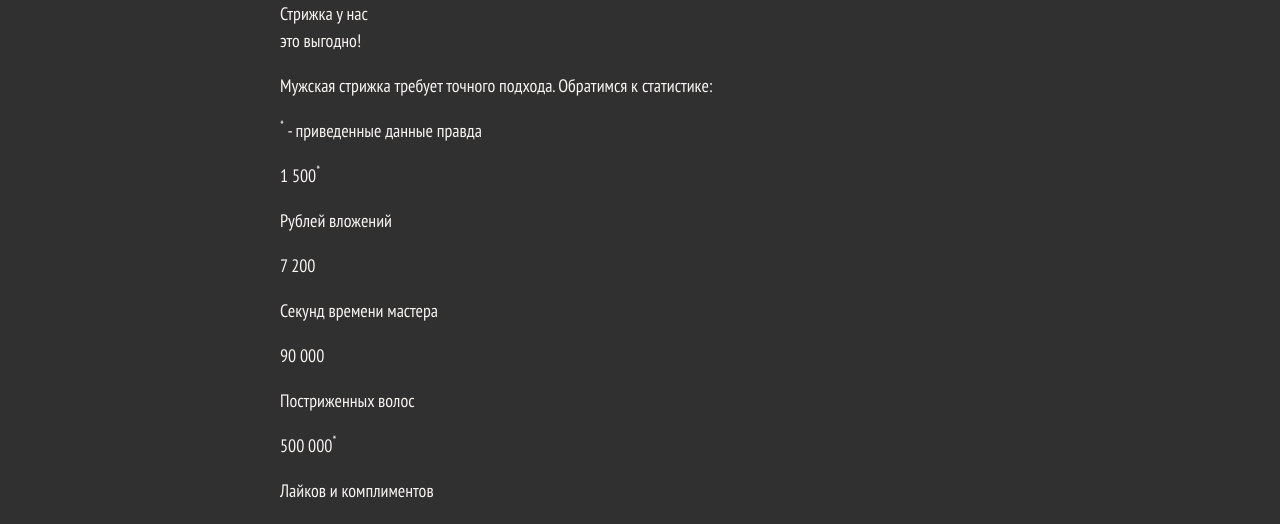
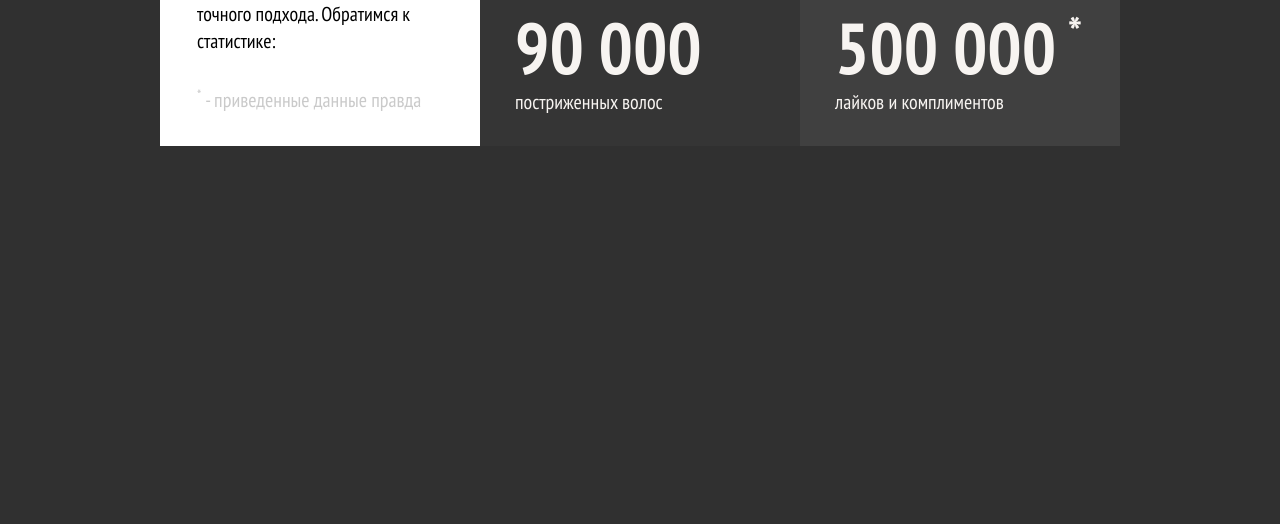
Before and after one commit to katheryn-k/barbershop-borodinski, a plain HTML site: page app/index.html in a window 1280 px wide. Shown: the part 736-1260 px from the top of the page. After the commit the page ends 1038 px from the top, so only its background shows below. Drawn offline with Linux system fonts and the light colour scheme.

Commit message:
feat: add stats section styles

```diff
--- a/src/scss/_settings.scss
+++ b/src/scss/_settings.scss
@@ -39,6 +39,7 @@ ul {
 }
 
 .site-container {
+  position: relative;
   overflow: hidden;
 }
 
--- /dev/null
+++ b/src/scss/components/_main.scss
@@ -0,0 +1,3 @@
+.main {
+
+}
--- /dev/null
+++ b/src/scss/components/_stats.scss
@@ -0,0 +1,81 @@
+.stats {
+  min-height: 318px;
+
+  &__container {
+    position: absolute;
+    left: 0;
+    right: 0;
+    bottom: 15%;
+    display: grid;
+    grid-template-columns: minmax(320px, auto) minmax(640px, auto);
+    grid-template-rows: minmax(318px, auto);
+    padding: 0;
+  }
+
+  &__header {
+    padding: 27px 37px;
+    color: var(--color-black);
+    background-color: var(--color-white);
+  }
+
+  &__title {
+    margin: 0 0 41px 0;
+    font-weight: 700;
+    font-size: 40px;
+    line-height: 40px;
+  }
+
+  &__promo {
+    margin: 0;
+    padding-right: 30px;
+    padding-bottom: 32px;
+    font-size: 20px;
+    line-height: 27px;
+
+    &--gray {
+      margin: 0;
+      padding: 0;
+      font-size: 20px;
+      color: var(--color-silver);
+    }
+  }
+
+  &__list {
+    display: grid;
+    grid-template-columns: repeat(2, 320px);
+    grid-template-rows: minmax(80px, 159px) minmax(80px, 159px);
+  }
+
+  &__item {
+    padding: 25px 35px 28px;
+  }
+
+  &__figure {
+    position: relative;
+    margin: 0 0 7px 0;
+    font-weight: 700;
+    font-size: 72px;
+    line-height: 72px;
+
+    &--star {
+      position: relative;
+      left: 12px;
+      top: -26px;
+      font-size: 60%;
+    }
+  }
+
+  &__info {
+    margin: 0;
+    font-size: 20px;
+    line-height: 27px;
+    text-transform: lowercase;
+  }
+
+  @each $color in tundora, gray-deep, dark-gray, tundora {
+
+    .stats__item--#{$color} {
+      background-color: var(--color-#{$color});
+    }
+  }
+}
--- a/src/scss/main.scss
+++ b/src/scss/main.scss
@@ -12,3 +12,5 @@
 @import "./components/header";
 @import "./components/page-logo";
 @import "./components/page-navbar";
+@import "./components/main";
+@import "./components/stats";
```
Also changed, not shown: app/css/global.css, app/css/main.css, 2 other files.
